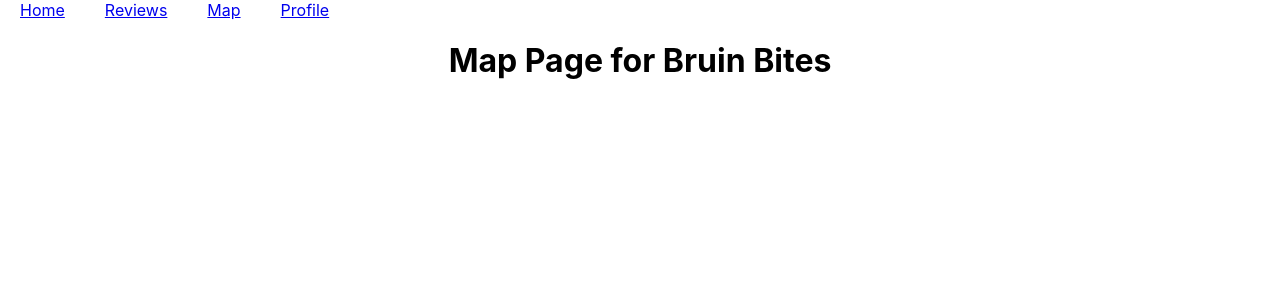
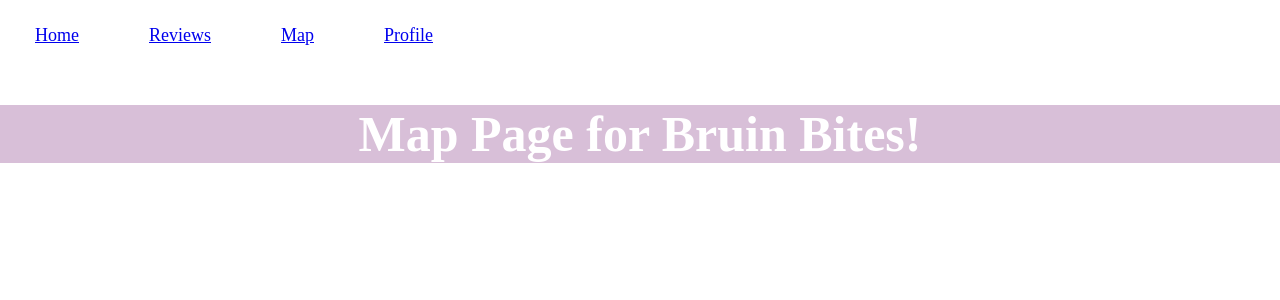
Before and after one commit to 35L-sleepy-tamagos/bruin-bites, a React (Create React App) app in the folder bites-frontend/: page /map in a window 1280 px wide. Shown: the top 300 px of the page. Built offline with nearby package versions, Linux system fonts and the light colour scheme.

Commit message:
made links at top of page appear to be interactive buttons, changed size, color, and font of all text, made images appear interactive, created heading color

```diff
--- a/bites-frontend/src/App.css
+++ b/bites-frontend/src/App.css
@@ -1,28 +1,52 @@
 .App {
-  text-align: center;
+    text-align: center;
+    background-color:#D8BFD8;
 }
+
 h1 {
-  text-align: center;
+    text-align: center;
+    font-family: Century Gothic;
+    font-size: 50px;
+    color: white;
+    background-color: #D8BFD8;
 }
+
 img {
-  width: 15%;
-  height: auto;
-  display: block;
-  margin: 10px auto;
+    width: 20%;
+    height: auto;
+    display: block;
+    margin: 10px auto;
+    padding: 15px 25px;
 }
-.App-logo {
+
+img:hover
+{
+    background-color: #E6E6FA;
+    text-decoration: none;
+}
+
+img:active {
+    background-color: white;
+    text-decoration: none;
+}
+
+.App-logo
+{
   height: 40vmin;
   pointer-events: none;
 }
 
-@media (prefers-reduced-motion: no-preference) {
-  .App-logo {
+@media (prefers-reduced-motion: no-preference)
+{
+  .App-logo
+  {
     animation: App-logo-spin infinite 20s linear;
   }
 }
 
-.App-header {
-  background-color: #282c34;
+.App-header
+{
+  background-color: #FFB6C1;
   min-height: 100vh;
   display: flex;
   flex-direction: column;
@@ -32,12 +56,15 @@ img {
   color: white;
 }
 
-.App-link {
-  color: #61dafb;
+.App-link
+{
+    color: #87CEFA;
 }
 
-@keyframes App-logo-spin {
-  from {
+@keyframes App-logo-spin
+{
+  from
+  {
     transform: rotate(0deg);
   }
   to {
--- a/bites-frontend/src/components/Navbar.css
+++ b/bites-frontend/src/components/Navbar.css
@@ -1,4 +1,21 @@
-li {
-  display: inline;
-  margin: 10px 20px;
+li
+{
+    display: inline-block;
+    padding: 15px 25px;
+    font-family: Century Gothic;
+    font-size: 18px;
+    margin: 10px;
+    text-decoration: none;
 }
+
+li:hover
+{
+        background-color: #E6E6FA;
+        text-decoration: none;
+}
+
+li:active
+{
+        background-color: white;
+        text-decoration: none;
+}
--- a/bites-frontend/src/components/Navbar.js
+++ b/bites-frontend/src/components/Navbar.js
@@ -1,6 +1,7 @@
 import React from "react";
 import "./Navbar.css";
 import { Link } from "react-router-dom";
+
 const Navbar = () => {
   return (
     <div>
--- a/bites-frontend/src/index.css
+++ b/bites-frontend/src/index.css
@@ -8,6 +8,5 @@ body {
 }
 
 code {
-  font-family: source-code-pro, Menlo, Monaco, Consolas, 'Courier New',
-    monospace;
+    font-family: source-code-pro, Menlo, Monaco, Consolas, monospace;
 }
--- a/bites-frontend/src/pages/Map.js
+++ b/bites-frontend/src/pages/Map.js
@@ -3,7 +3,7 @@ import React from "react";
 export default function Map() {
   return (
     <div>
-      <h1>Map Page for Bruin Bites</h1>
+      <h1>Map Page for Bruin Bites!</h1>
     </div>
   );
 }
```
Also changed, not shown: 1 other file (tests, documents, lock files or other folders).
